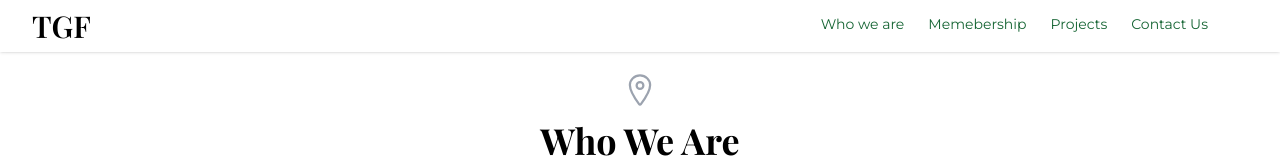
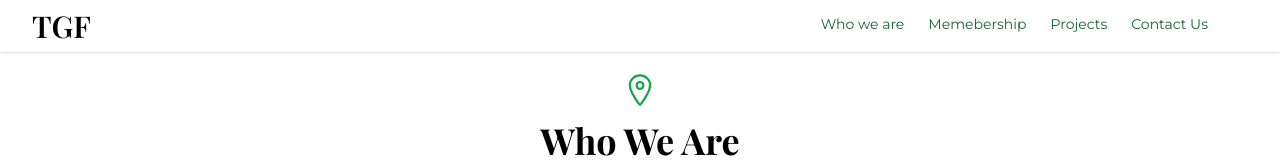
Before and after one commit to deji-ice/TransparentGovernanceFoundation, a Next.js app: page /AboutUs in a window 1280 px wide. Shown: the top 162 px of the page. Built offline with nearby package versions, Linux system fonts and the light colour scheme; a web font is replaced by a local one.

Commit message:
feat: Update AboutUs page with new location icon color

```diff
--- a/app/AboutUs/page.tsx
+++ b/app/AboutUs/page.tsx
@@ -8,7 +8,7 @@ const AboutUs = () => {
     <div className="flex flex-col items-center justify-between mt-10">
       <section className="flex flex-col items-center px-10 md:px-20 py-8 bg-white">
         <div className="flex flex-col items-center gap-3 mb-14">
-          <IoLocationOutline className="text-4xl text-gray-400" />
+          <IoLocationOutline className="text-4xl text-green-600" />
           <h2 className="text-3xl md:text-4xl font-bold  font-playfair text-center text-black">
             Who We Are
           </h2>
```
